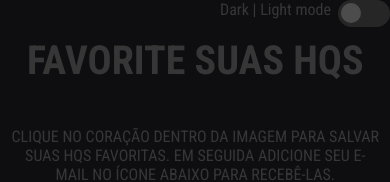
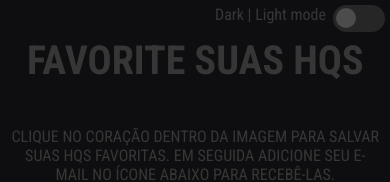
Before and after one commit to Gustavokunde/comics, a React (Create React App) app: page / in a window 390 px wide. Shown: the top 182 px of the page. Built offline with nearby package versions, Linux system fonts and the light colour scheme; no server answers.

Commit message:
tentativa correção iphone

```diff
--- a/src/components/ModalComicDetails/styles.scss
+++ b/src/components/ModalComicDetails/styles.scss
@@ -68,7 +68,7 @@
       justify-content: center;
       width: 200px;
       margin: 10px;
-      margin-bottom: 50px;
+      margin-bottom: 70px;
       padding: 8px;
       position: relative;
     }
--- a/src/index.scss
+++ b/src/index.scss
@@ -111,5 +111,6 @@ code {
 #switch{
   position: absolute;
   right: 0;
-  color:var(--color-text)
+  color:var(--color-text);
+  margin:5px;
 }
```
Also changed, not shown: 1 other file (tests, documents, lock files or other folders).
